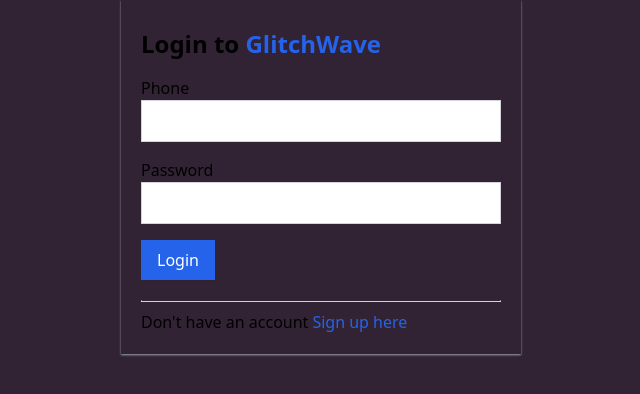
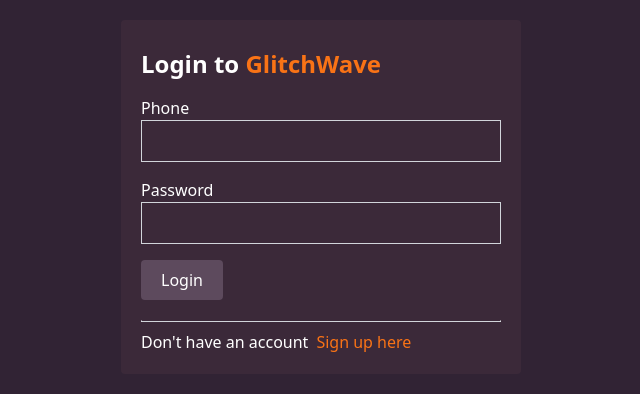
Before and after one commit to abura1han/GlitchWave, a React (Create React App) app: page /login in a window 1280 px wide. Shown: the top 394 px of the page, without its empty margins (319-959 px from the left). Built offline with nearby package versions, Linux system fonts and the light colour scheme.

Commit message:
Convert to elegant_ui

```diff
--- a/src/pages/LoginPage.tsx
+++ b/src/pages/LoginPage.tsx
@@ -1,60 +1,59 @@
 import { useState } from "react";
+import Button from "../components/Button";
 import configs from "../configs.json";
 
+// Login page
 const LoginPage = () => {
   const [phone, setPhone] = useState<string | number>("");
   const [password, setPassword] = useState<string | number>("");
 
   return (
-    <div className="mx-auto max-w-[400px] shadow-sm shadow-gray-400 px-5 py-5">
+    <div className="mx-auto max-w-[400px] px-5 py-5 mt-5 bg-glitch-bar rounded">
       {/* Login page heading */}
-      <h2 className="font-bold text-2xl mt-2">
-        Login to <span className="text-blue-600">{configs.sitename}</span>
+      <h2 className="font-bold text-2xl mt-2 text-white">
+        Login to <span className="text-glitch-orange">{configs.sitename}</span>
       </h2>
 
       {/* Login form */}
       <form onSubmit={(e) => e.preventDefault()}>
         <div className="mt-4">
-          <label htmlFor="phone" className="font-medium block">
+          <label htmlFor="phone" className="text-white font-medium block">
             Phone
           </label>
           <input
             type="text"
             title="Phone"
             id="phone"
-            className="px-2 py-2 text-gray-600 border border-gray-300 w-full focus:border-blue-600 outline-none"
+            className="px-2 py-2 bg-transparent text-white border border-gray-300 w-full outline-none"
             onChange={(e) => setPhone(e.target.value)}
             value={phone}
             required
           />
         </div>
         <div className="mt-4">
-          <label htmlFor="password" className="font-medium block">
+          <label htmlFor="password" className="text-white font-medium block">
             Password
           </label>
           <input
             type="password"
             title="Password"
             id="password"
-            className="px-2 py-2 text-gray-600 border border-gray-300 w-full focus:border-blue-600 outline-none"
+            className="px-2 py-2 bg-transparent text-white border border-gray-300 w-full outline-none"
             onChange={(e) => setPassword(e.target.value)}
             value={password}
             required
           />
         </div>
         <div className="mt-4">
-          <button
-            type="submit"
-            className="px-4 py-2 shadow-sm hover:shadow-gray-400 text-white bg-blue-600 font-medium"
-          >
-            Login
-          </button>
+          <Button className="py-2 hover:bg-glitch-orange">
+            <span>Login</span>
+          </Button>
         </div>
       </form>
       <hr className="w-full border border-t-transparent  border-b-gray-300 mt-5" />
-      <div className="mt-2 flex">
+      <div className="mt-2 flex text-white">
         Don't have an account{" "}
-        <a href="#signup" className="ml-1 text-blue-600 hover:underline">
+        <a href="#signup" className="ml-2 text-glitch-orange hover:underline">
           {" "}
           Sign up here
         </a>
```
